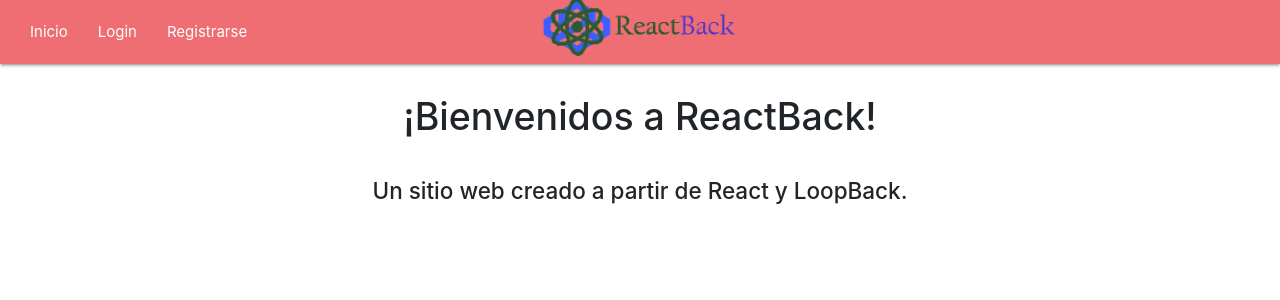
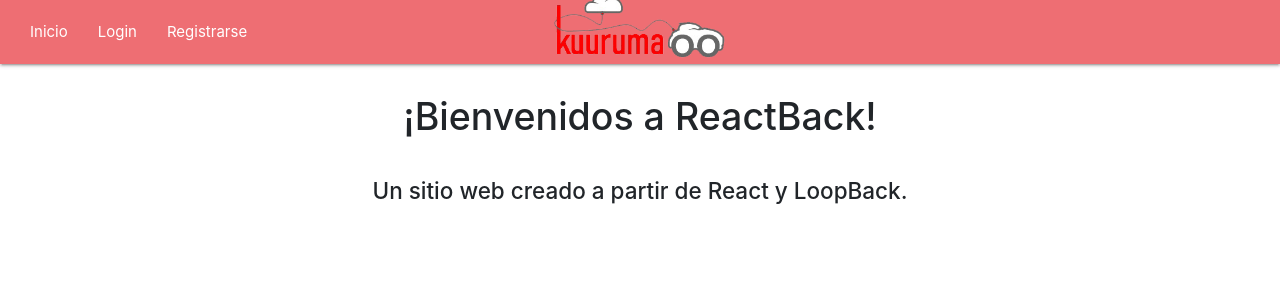
Before and after one commit to MaxiMiraglia/ProyectoLb4React, a React (Create React App) app in the folder client_src/: page / in a window 1280 px wide. Shown: the top 300 px of the page. Built offline with nearby package versions, Linux system fonts and the light colour scheme.

Commit message:
Se agrega el logo de kuuruma

```diff
--- a/client_src/src/App.js
+++ b/client_src/src/App.js
@@ -8,6 +8,7 @@ import Logged from './components/Logged';
 import NotFound from './components/NotFound';
 import PublicRoute from './Utils/PublicRoute';
 import PrivateRoute from './Utils/PrivateRoute';
+
 function App() {
   return (
     <div className="App">
--- a/client_src/src/components/Navbar.js
+++ b/client_src/src/components/Navbar.js
@@ -1,5 +1,5 @@
 import React, { Component } from 'react';
-import reactback from './../assets/reactback.png';
+import kuuruma from './../assets/kuuruma.png';
 import 'bootstrap/dist/css/bootstrap.min.css';
 import './../styles/Navbar.css';
 class Navbar extends Component {
@@ -8,7 +8,7 @@ class Navbar extends Component {
       <div>
         <nav>
           <div className="nav-wrapper navbar navbar-expand-lg">
-            <a href="Home" className="brand-logo center img-fluid"> <img src={reactback} alt="logo" /></a>
+            <a href="Home" className="brand-logo center img-fluid"> <img src={kuuruma} alt="logo" /></a>
             <ul id="nav-mobile" className="left hide-on-med-and-down">
               <li><a href="Home">Inicio</a></li>
               <li><a href="Login">Login</a></li>
```
Also changed, not shown: client_src/src/assets/kuuruma.png (added), client_src/src/assets/reactback.png (deleted).
